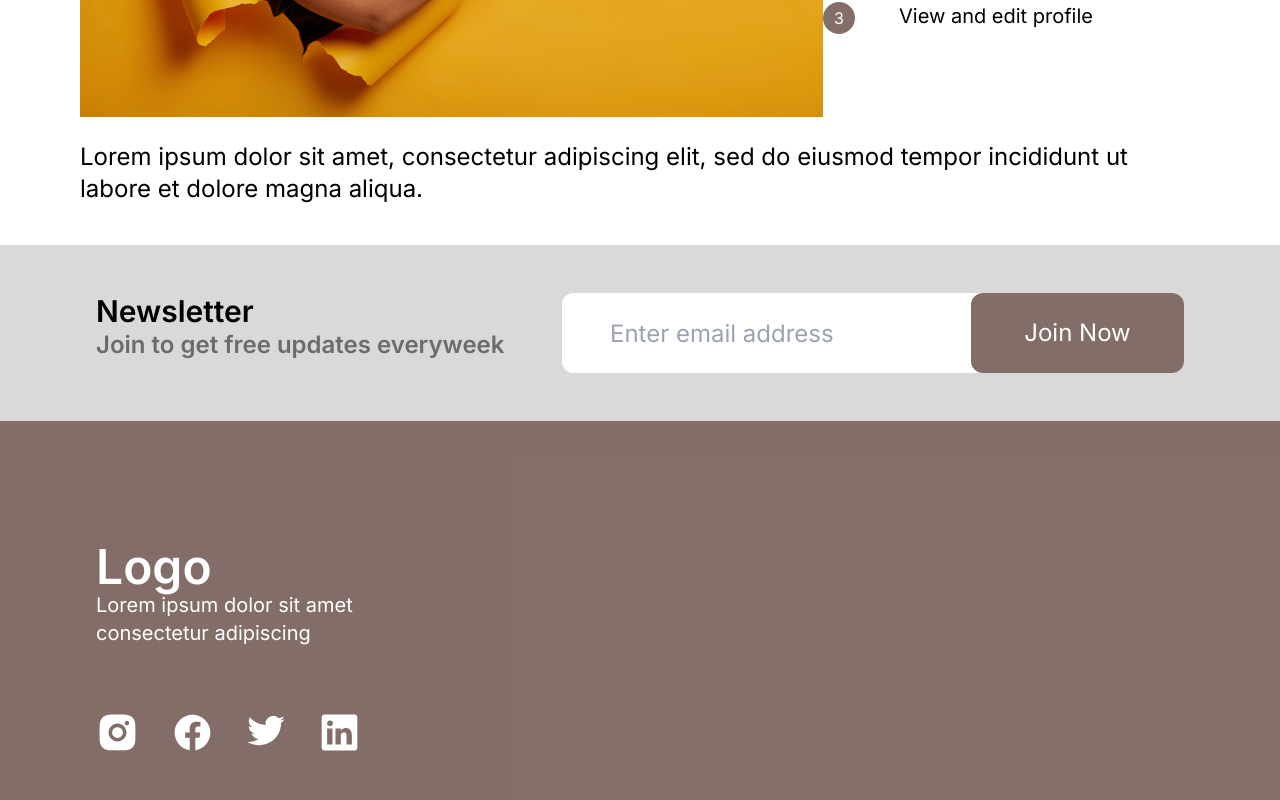
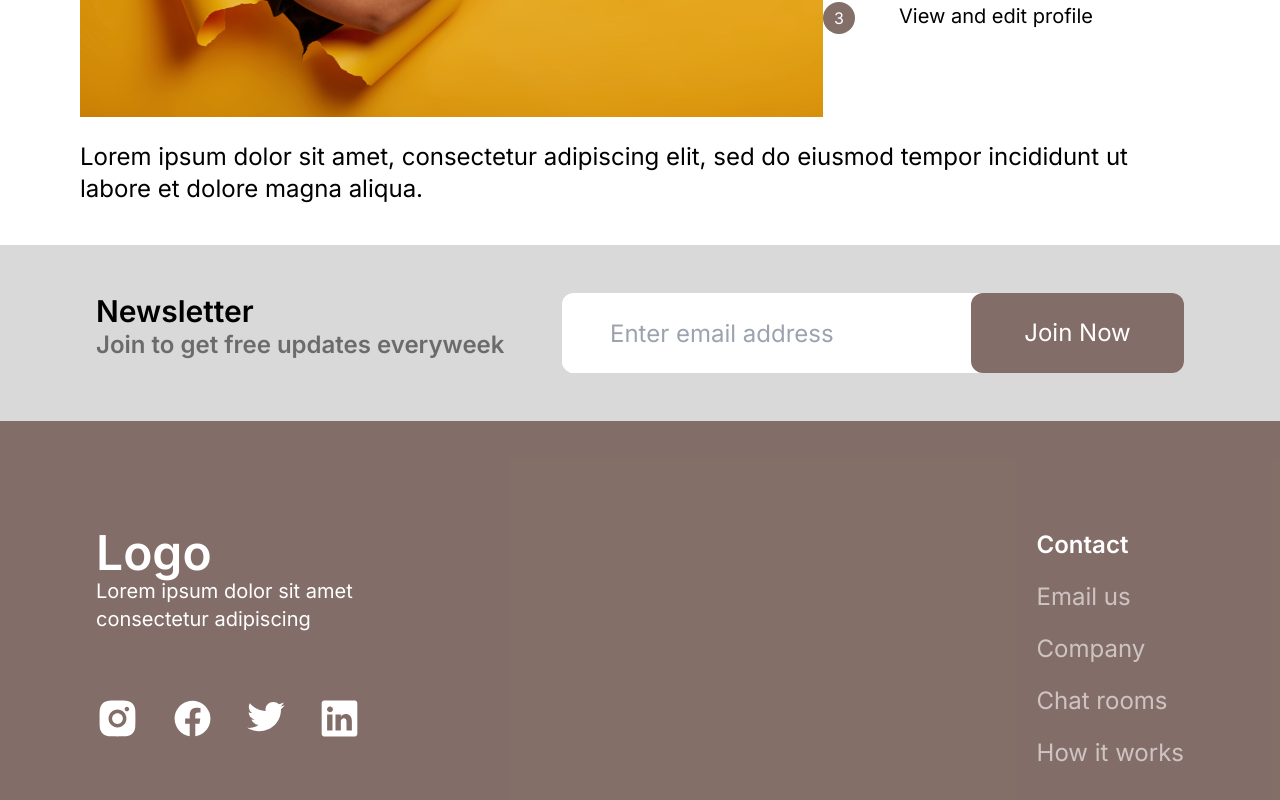
Before and after one commit to AmaliTech-Training-Academy/LetXChat, a React (Vite) app: page / in a window 1280 px wide. Shown: the part 1575-2375 px from the top of the page. Built offline with nearby package versions, Linux system fonts and the light colour scheme.

Commit message:
feature: Add footer contact

```diff
--- a/src/components/Landing-Page/Footer.jsx
+++ b/src/components/Landing-Page/Footer.jsx
@@ -20,7 +20,16 @@ function Footer() {
                     {linkedin_icon}
                 </div>
             </div>
+            <div className='flex gap-32 text-2xl'>
+                <div className='flex flex-col gap-5'>
+                    <span className='font-semibold'>Contact</span>
+                    <span className='opacity-60'>Email us</span>
+                    <span className='opacity-60'>Company</span>
+                    <span className='opacity-60'>Chat rooms</span>
+                    <span className='opacity-60'>How it works</span>
+                </div>
 
+            </div>
         </div>
     </div>
   )
```
